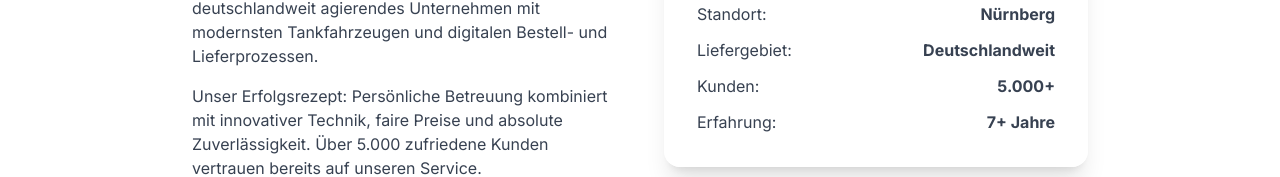
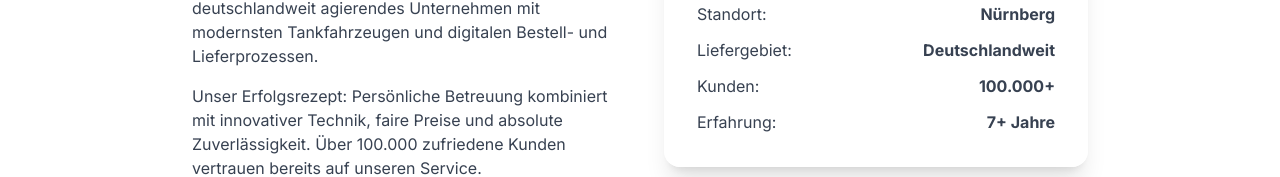
Before and after one commit to dvvvvv411/schuerer-energie, a React (Vite) app: page /ueber-uns in a window 1280 px wide. Shown: the part 624-801 px from the top of the page. Built offline with nearby package versions, Linux system fonts and the light colour scheme.

Commit message:
Update customer count
Change "5.000+" to "100.000+" in the ÜberUns page.

```diff
--- a/src/pages/UeberUns.tsx
+++ b/src/pages/UeberUns.tsx
@@ -38,7 +38,7 @@ const UeberUns = () => {
               </p>
               <p className="text-gray-700">
                 Unser Erfolgsrezept: Persönliche Betreuung kombiniert mit innovativer Technik,
-                faire Preise und absolute Zuverlässigkeit. Über 5.000 zufriedene Kunden
+                faire Preise und absolute Zuverlässigkeit. Über 100.000 zufriedene Kunden
                 vertrauen bereits auf unseren Service.
               </p>
             </div>
@@ -59,7 +59,7 @@ const UeberUns = () => {
                 </div>
                 <div className="flex justify-between">
                   <span>Kunden:</span>
-                  <span className="font-bold">5.000+</span>
+                  <span className="font-bold">100.000+</span>
                 </div>
                 <div className="flex justify-between">
                   <span>Erfahrung:</span>
```
